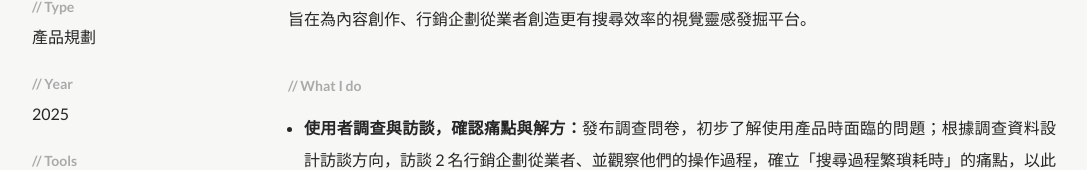
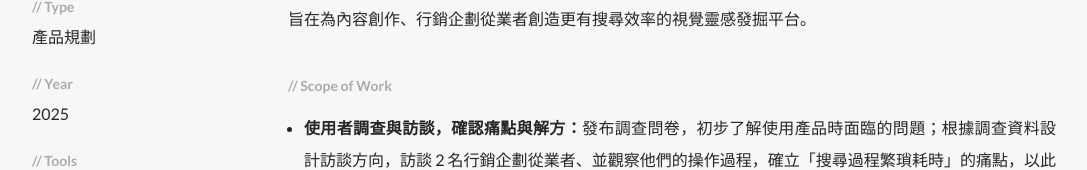
Before and after one commit to jochuany/jo-chuan-portfolio, a Next.js app: page /projects/aha in a window 1280 px wide. Shown: the part 161-331 px from the top of the page, without its empty margins (96-1183 px from the left). Built offline with nearby package versions, Linux system fonts and the light colour scheme.

Commit message:
change project pages details
20260126

```diff
--- a/src/components/ProjectPages.js
+++ b/src/components/ProjectPages.js
@@ -88,7 +88,9 @@ export const ProjectPages = ({ title, category, year, tools, introduction, cta,
                             </div>
 
                             <div className="text-justify mb-10">
-                                <div className="text-brand-graytext font-bold text-[14px]">{"// "}What I do</div>
+                                <div className="text-brand-graytext font-bold text-[14px]">
+                                    {"// "}Scope of Work
+                                </div>
                                 <ul className="my-4 list-disc ml-4 leading-8 text-[16px] font-normal">
                                     {details.map((item, index) => (
                                         <li key={index} className={`mb-4`}><span className={`font-semibold`}>{item.subtitle}</span>{item.description}</li>
```
